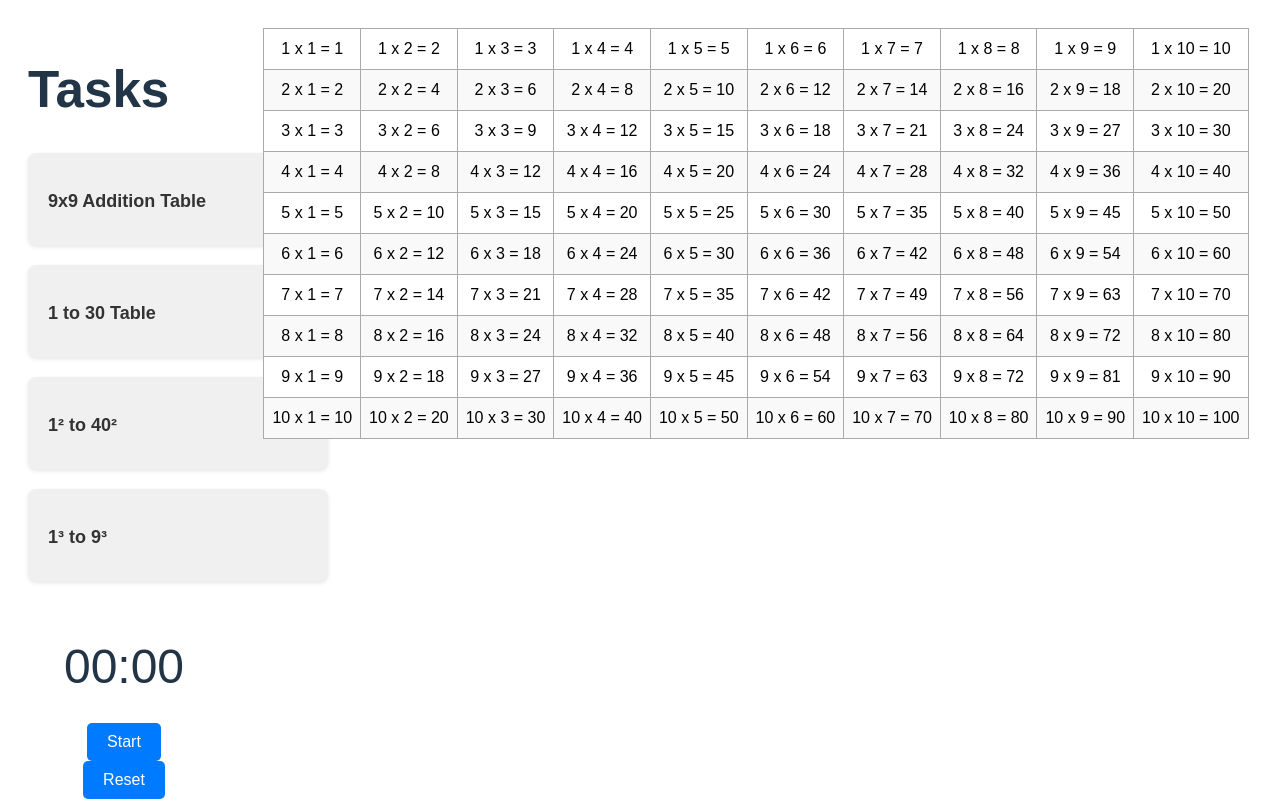
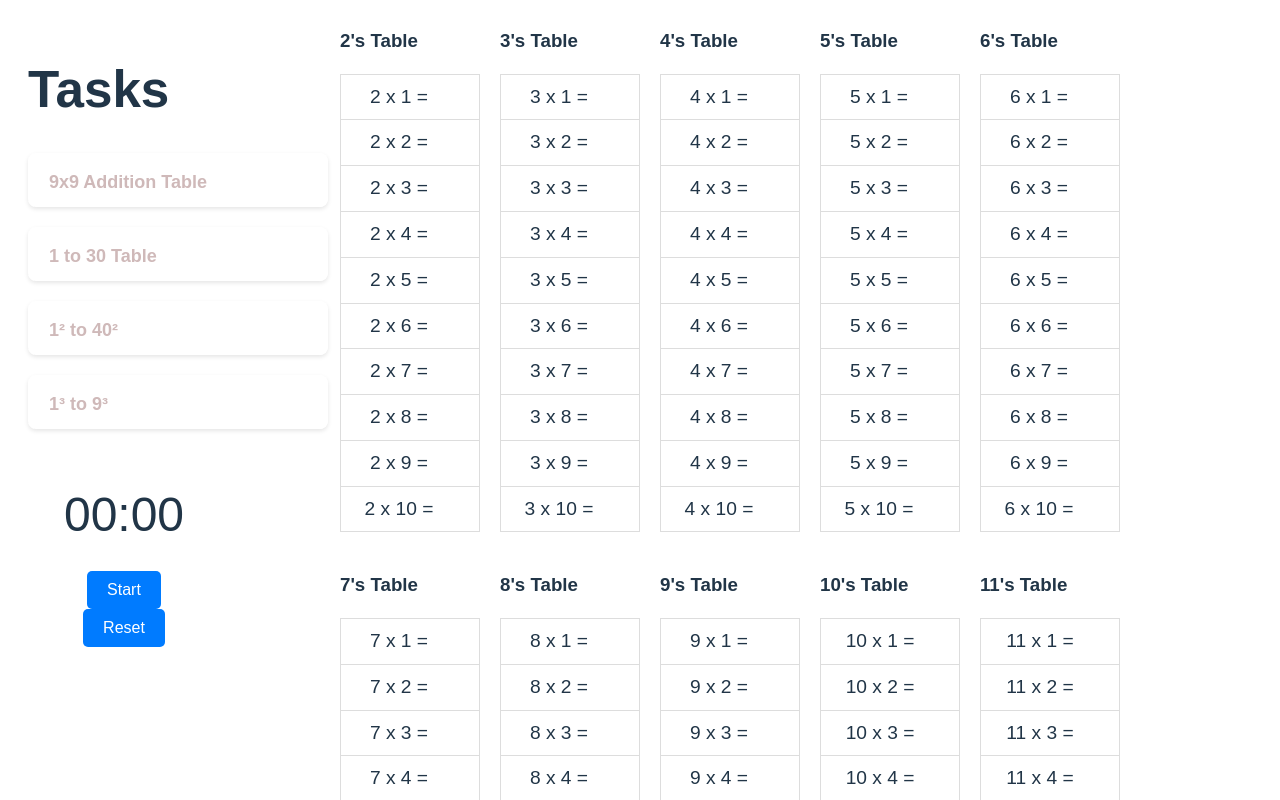
Before and after one commit to bharatladva/mathPrectics, a React (Vite) app: page /tables in a window 1280 px wide. Shown: the top 800 px of the page. Built offline with nearby package versions, Linux system fonts and the light colour scheme.

Commit message:
fix table style

```diff
--- a/src/components/MetricsGrid/MetricsGrid.css
+++ b/src/components/MetricsGrid/MetricsGrid.css
@@ -33,16 +33,16 @@
 .metric {
 	flex: 1;
 	padding: 10px;
-	color: black;
-	font-size: 1.2rem;
-	background-color: #f0f0f0;
+	color: #cfb9b9;
+	font-size: 1.25rem;
+
 	border: 1px solid #ccc;
 	text-align: center;
 	font-family: Arial, sans-serif;
 }
 
 .metric:hover {
-	background-color: #e0e0e0;
+	background-color: #686060;
 }
 
 .row-sum {
--- a/src/components/Squares/styles.css
+++ b/src/components/Squares/styles.css
@@ -13,8 +13,7 @@
 	padding: 15px;
 	font-size: 1.3rem;
 	font-weight: bold;
-	color: black;
-	background-color: #f0f0f0;
+	color: white;
 	border: 1px solid #ccc;
 	border-radius: 5px;
 	box-shadow: 0 2px 4px rgba(0, 0, 0, 0.1);
--- a/src/components/cubes/styles.css
+++ b/src/components/cubes/styles.css
@@ -11,10 +11,10 @@
 .cube {
 	margin: 10px;
 	padding: 15px;
-	color: black;
+	color: white;
 	font-size: 1.3rem;
 	font-weight: bold;
-	background-color: #f0f0f0;
+
 	border: 1px solid #ccc;
 	border-radius: 5px;
 	box-shadow: 0 2px 4px rgba(0, 0, 0, 0.1);
--- a/src/components/tables/Tables.jsx
+++ b/src/components/tables/Tables.jsx
@@ -1,26 +1,46 @@
 /** @format */
-import "./styles.css";
-export default function tables() {
-	const numbers = Array.from({ length: 10 }, (_, index) => index + 1);
+
+import { useState } from "react";
+import "./styles.css"; // Import CSS file for styling
+
+export default function Tables() {
+	const numbers = [...Array(10).keys()].map((i) => i + 1); // Generate numbers 1 to 10
+	const multiplicationNumbers = [...Array(29).keys()].map((i) => i + 2); // Generate numbers 2 to 30
+	const [hoveredCell, setHoveredCell] = useState(null);
 
 	return (
-		<div className='multiplication-chart'>
-			<table>
-				<thead>
-					<tr></tr>
-				</thead>
-				<tbody>
-					{numbers.map((rowNum) => (
-						<tr key={rowNum}>
-							{numbers.map((colNum) => (
-								<td key={`${rowNum}-${colNum}`}>{`${rowNum} x ${colNum} = ${
-									rowNum * colNum
-								}`}</td>
+		<div className='multiplication-table'>
+			{multiplicationNumbers.map((multiplier) => (
+				<div
+					key={multiplier}
+					className='table-container'
+				>
+					<h3>{multiplier}'s Table</h3>
+					<table>
+						<thead></thead>
+						<tbody>
+							{numbers.map((num) => (
+								<tr key={num}>
+									<td>
+										{multiplier} x {num} =
+									</td>
+									<td
+										className='result'
+										onMouseEnter={() => setHoveredCell({ multiplier, num })}
+										onMouseLeave={() => setHoveredCell(null)}
+									>
+										{hoveredCell &&
+										hoveredCell.multiplier === multiplier &&
+										hoveredCell.num === num
+											? multiplier * num
+											: ""}
+									</td>
+								</tr>
 							))}
-						</tr>
-					))}
-				</tbody>
-			</table>
+						</tbody>
+					</table>
+				</div>
+			))}
 		</div>
 	);
 }
--- a/src/components/tables/styles.css
+++ b/src/components/tables/styles.css
@@ -1,35 +1,46 @@
 /** @format */
 
-.multiplication-chart {
+.multiplication-table {
 	font-family: Arial, sans-serif;
-	margin: 20px auto;
-	color: black;
+	/*max-width: 300px;*/
+	margin: 0 auto;
+	display: flex;
+	flex-wrap: wrap;
+	gap: 20px;
+	padding: 0 100px;
 }
 
 table {
+	width: 140px;
 	border-collapse: collapse;
 }
 
 th,
 td {
-	border: 1px solid #aaa;
 	padding: 8px;
+	font-size: 1.2rem;
 	text-align: center;
+	cursor: pointer;
+	width: fit-content;
 }
 
 th {
-	background-color: #f0f0f0;
-	font-weight: bold;
+	background-color: #f2f2f2;
 }
 
-td {
-	background-color: #fff;
+/*tr:nth-child(even) {
+	background-color: #f2f2f2;
+}*/
+
+tr {
+	border: 1px solid #ddd;
 }
 
-tr:nth-child(even) td {
-	background-color: #f9f9f9;
+tr:hover {
+	background-color: #564e4e;
 }
 
-tr:hover td {
-	background-color: #e0e0e0;
+/* Add a class for hovered cells */
+.multiplication-table td.hovered {
+	background-color: #564e4e;
 }
--- a/src/components/todo/Todo.css
+++ b/src/components/todo/Todo.css
@@ -18,14 +18,14 @@
 }
 
 .task-item {
-	background-color: #f0f0f0;
-	padding: 20px;
+	border: 1px dashed white;
+	padding: 0 20px;
 	border-radius: 8px;
 	box-shadow: 0px 2px 4px rgba(0, 0, 0, 0.1);
 }
 
 .task-item h2 {
-	color: #333;
+	color: #cfb9b9;
 	font-size: 18px;
 	margin-bottom: 10px;
 }
```
